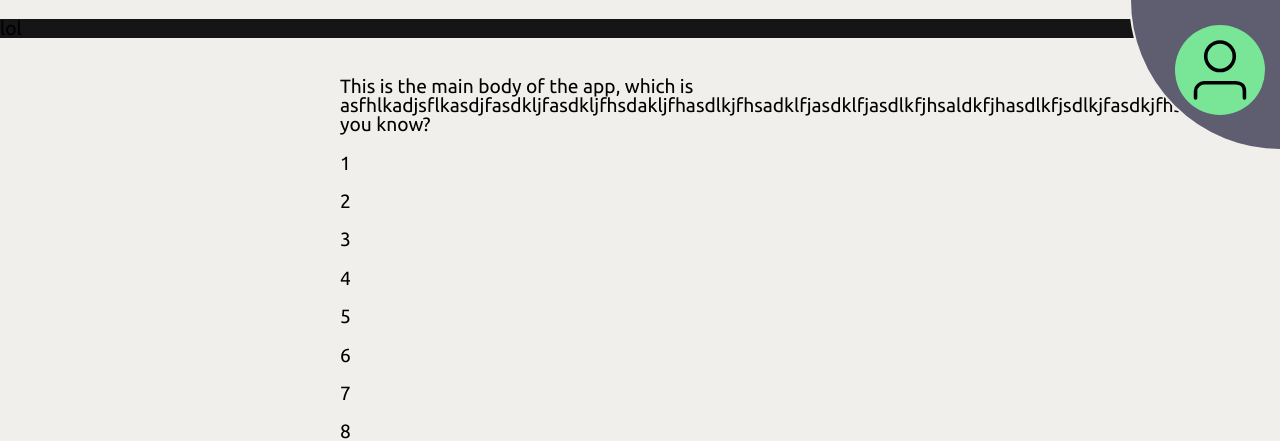
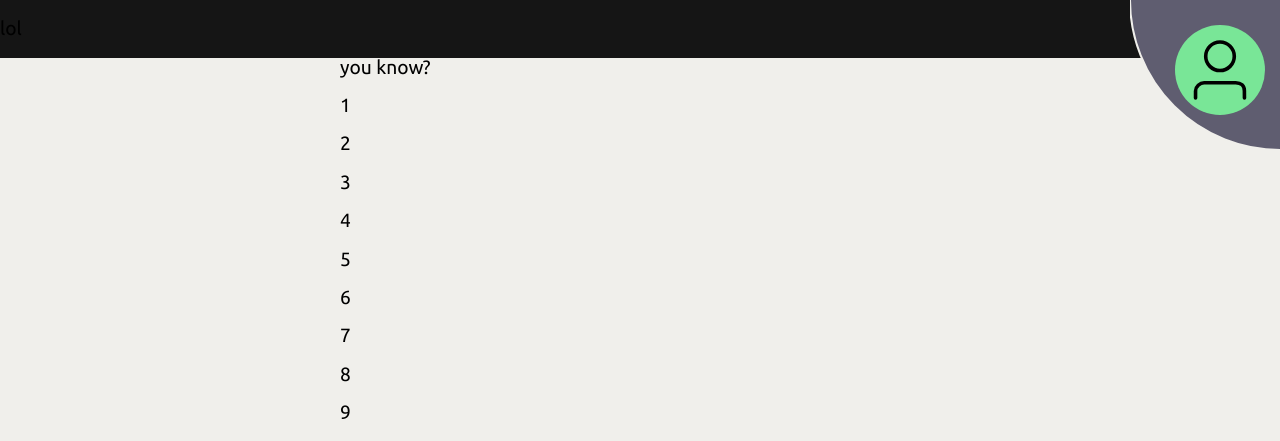
Before and after one commit to harrytallon/beannbrew-html, a Flask app: template templates/food-menu.html in a window 1280 px wide; the page is wider, and only the part inside the window is pictured. Shown: the top 441 px of that part. Run offline with Flask 3, Linux system fonts and the light colour scheme; the template is opened without the code that fills it, so the values that code supplies are empty; some libraries are stand-ins or nearby versions.

Commit message:
Update style.css

```diff
--- a/static/style.css
+++ b/static/style.css
@@ -180,5 +180,10 @@ body {
 }
 
 #topFoodMenuBar {
+    position: fixed;
+    top: 0;
+    left: 0;
+    width: 100%;
+    z-index: 900;
     background-color: #151515;
 }
```
